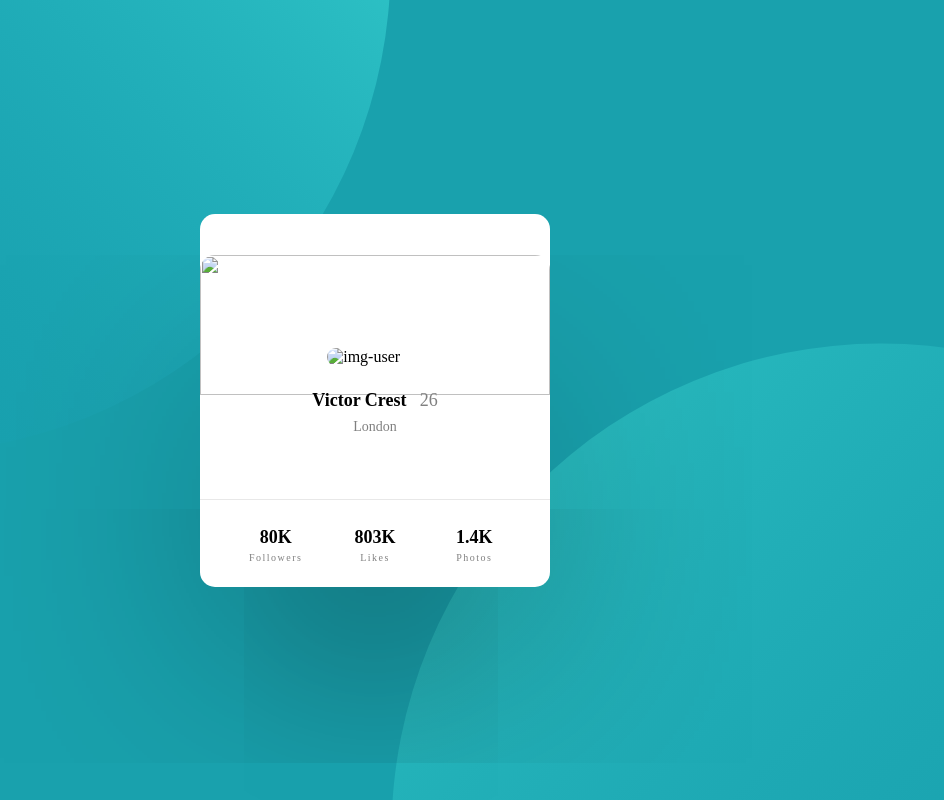
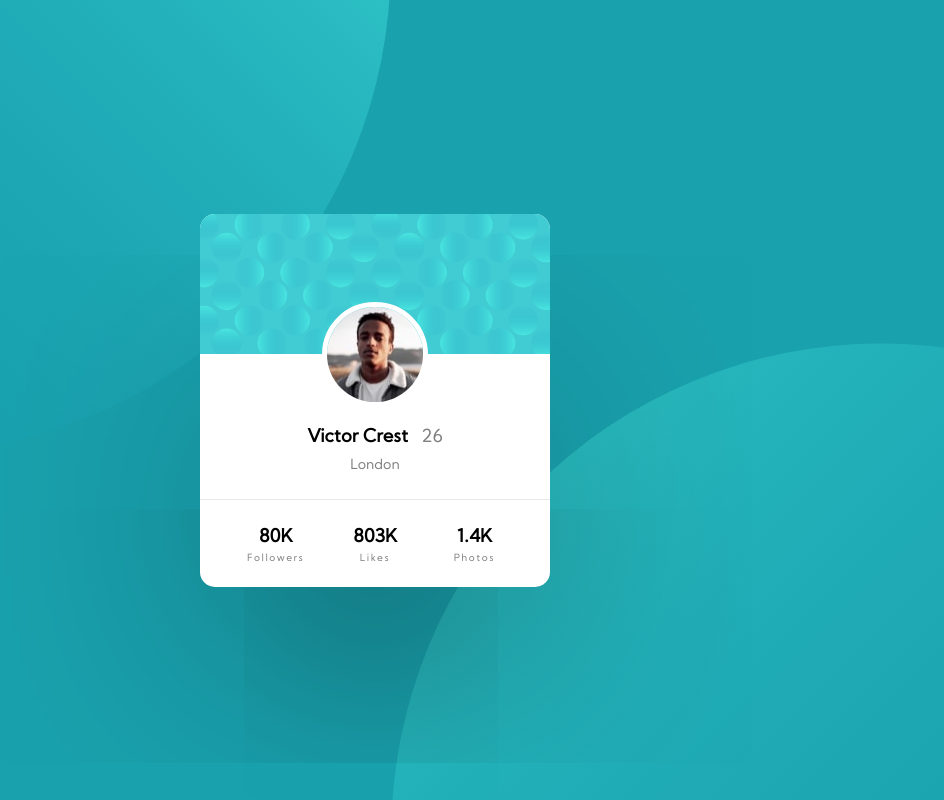
Before and after one commit to leox23/profile-card-component-main, a plain HTML site: page index.html in a window 1280 px wide. Shown: the whole page, without its empty margins (265-1209 px from the left). Drawn offline with Linux system fonts and the light colour scheme; the site is published under a folder, as on GitHub Pages, so addresses that start at the root find nothing.

Commit message:
correccion en las direccions de archivos

```diff
--- a/index.html
+++ b/index.html
@@ -4,16 +4,16 @@
   <meta charset="UTF-8">
   <meta name="viewport" content="width=device-width, initial-scale=1.0"> <!-- displays site properly based on user's device -->
   <link rel="stylesheet" href="styles.css">
-  <link rel="icon" type="image/png" sizes="32x32" href="./images/favicon-32x32.png">
+  <link rel="icon" type="image/png" sizes="32x32" href="images/favicon-32x32.png">
 
   <title>Profile card component</title>
 </head>
 <body>
   <card class="container">
     <div class="child-container">
-      <img class="background-user" src="\images\bg-pattern-card.svg">
+      <img class="background-user" src="images/bg-pattern-card.svg">
       <div class="user">
-        <img src="\images\image-victor.jpg" alt="img-user" id="perfil">
+        <img src="images/image-victor.jpg" alt="img-user" id="perfil">
         <p id="name"><span>Victor Crest</span><span>⠀26</span></p>
         <p id="country">London</p>
       </div>
--- a/styles.css
+++ b/styles.css
@@ -1,6 +1,6 @@
 @font-face {
     font-family: "KumbhSans-Regular";
-    src:url(/fonts/KumbhSans-Regular.ttf);
+    src:url(fonts/KumbhSans-Regular.ttf);
 
 }
 
```
